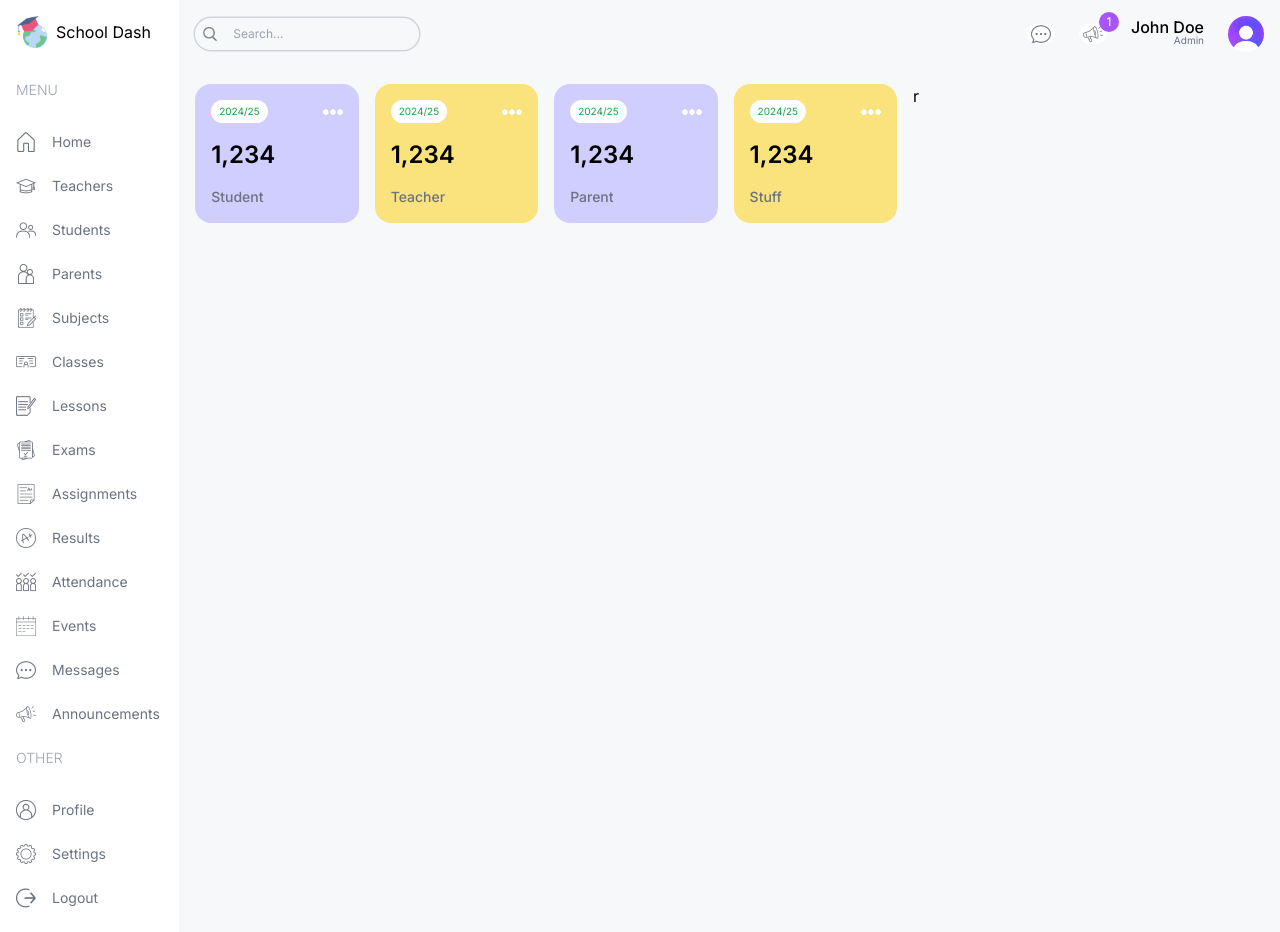
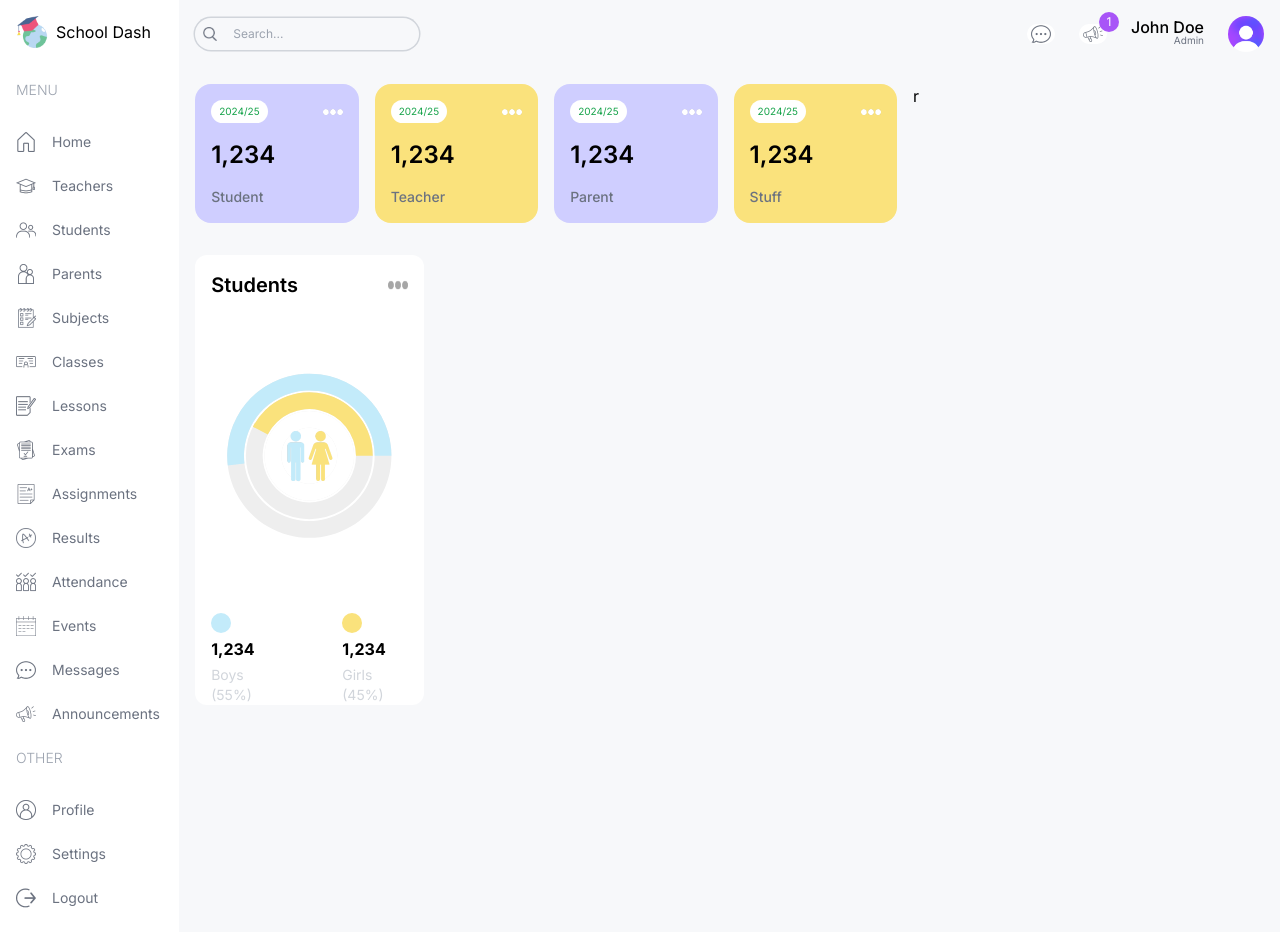
Before and after one commit to subhaghanta60/Admin-Dashboard, a Next.js app: page /admin in a window 1280 px wide. Built offline with nearby package versions, Linux system fonts and the light colour scheme.

Commit message:
feat:Radio Chart Design

```diff
--- a/src/app/(dashboard)/admin/page.tsx
+++ b/src/app/(dashboard)/admin/page.tsx
@@ -1,10 +1,11 @@
+import CountChart from "@/components/CountChart"
 import UserCard from "@/components/UserCard"
 
 const AdminPage = () => {
   return (
     <div className='p-4 flex gap-4 flex-col md:flex-row'>
       {/* Left Side*/}
-        <div className="w-full lg:w-2/3">
+        <div className="w-full lg:w-2/3 flex flex-col gap-8">
           {/* User Card */}
           <div className="flex gap-4 justify-between flex-wrap">
             <UserCard type="Student"/>
@@ -12,12 +13,28 @@ const AdminPage = () => {
             <UserCard type="Parent"/>
             <UserCard type="Stuff"/>
           </div>
+          {/* Middle Chart */}
+          <div className="flex gap-4 flex-col lg:flex-row">
+            {/*Count Chart */}
+            <div className="w-full lg:w-1/3 h-[450px]">
+              <CountChart />
+            </div>
+            {/* Attendence Chart */}
+            <div className="w-full lg:w-2/3 h-[450px]">
+
+            </div>
+
+          </div>
+          {/* Bottom Chart */}
+          <div></div>
         </div>
+
 
 
       {/* Right Side */}
         <div className="w-full lg:w-1/3">r</div>
-        </div>
+
+    </div>
   )
 }
 
--- /dev/null
+++ b/src/components/CountChart.tsx
@@ -0,0 +1,68 @@
+'use client'
+import Image from 'next/image';
+import React, { PureComponent } from 'react';
+import { RadialBarChart, RadialBar, Legend, ResponsiveContainer } from 'recharts';
+
+const data = [
+    {
+        name: 'Total',
+        count: 106,
+        fill: "white",
+      },
+  {
+    name: 'Girls',
+    count: 45,
+    fill: "#FAE27C",
+  },
+  {
+    name: 'Boys',
+    count: 55,
+    pv: 4567,
+    fill: "#C3EBFA",
+  },
+
+];
+
+
+
+const CountChart = () => {
+  return (
+    <div className='bg-white rounded-xl w-full h-full p-4'>
+        {/* Title */}
+        <div className='flex justify-between flex-wrap'>
+            <h1 className='text-xl font-semibold '>Students</h1>
+            <Image src="/moreDark.png"alt="" width={20} height={20} />
+        </div>
+        {/* CHART  */}
+        <div className=' relative w-full h-[75%]'>
+            <ResponsiveContainer>
+                <RadialBarChart cx="50%" cy="50%" innerRadius="40%" outerRadius="100%" barSize={32} data={data}>
+                    <RadialBar
+                        background
+                        dataKey="count"
+                    />
+
+                </RadialBarChart>
+            </ResponsiveContainer>
+            <Image src="/maleFemale.png" alt="" width={50} height={50}  className='absolute top-1/2 left-1/2 -translate-x-1/2 -translate-y-1/2'/>
+        </div>
+        {/* BUTOM*/}
+        <div className="flex justify-center gap-16">
+            <div className="flex flex-col gap-1">
+              <div className="w-5 h-5 bg-lamaSky rounded-full" />
+              <h1 className="font-bold">1,234</h1>
+              <h2 className="text-sm text-gray-300">Boys (55%)</h2>
+            </div>
+            <div className="flex flex-col gap-1">
+              <div className="w-5 h-5 bg-lamaYellow rounded-full" />
+              <h1 className="font-bold">1,234</h1>
+              <h2 className="text-sm text-gray-300">Girls (45%)</h2>
+            </div>
+
+        </div>
+
+    </div>
+  )
+}
+
+export default CountChart
```
Also changed, not shown: package.json (+5 -4 lines), 2 other files (tests, documents, lock files or other folders).
